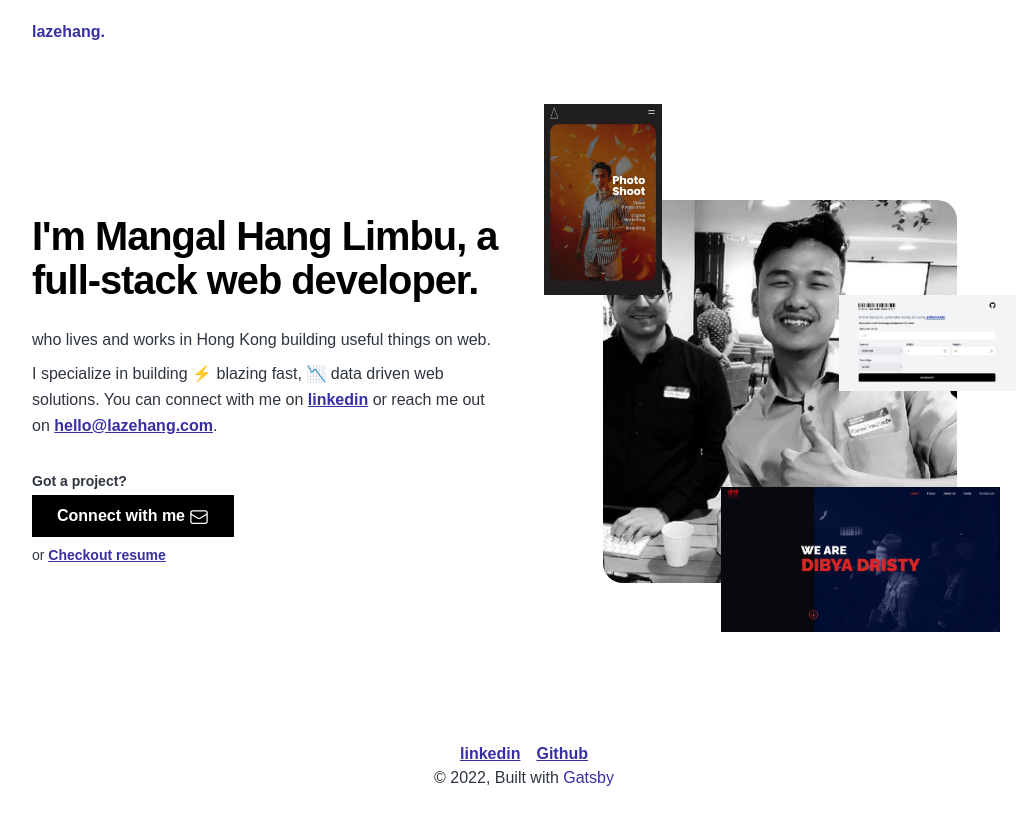
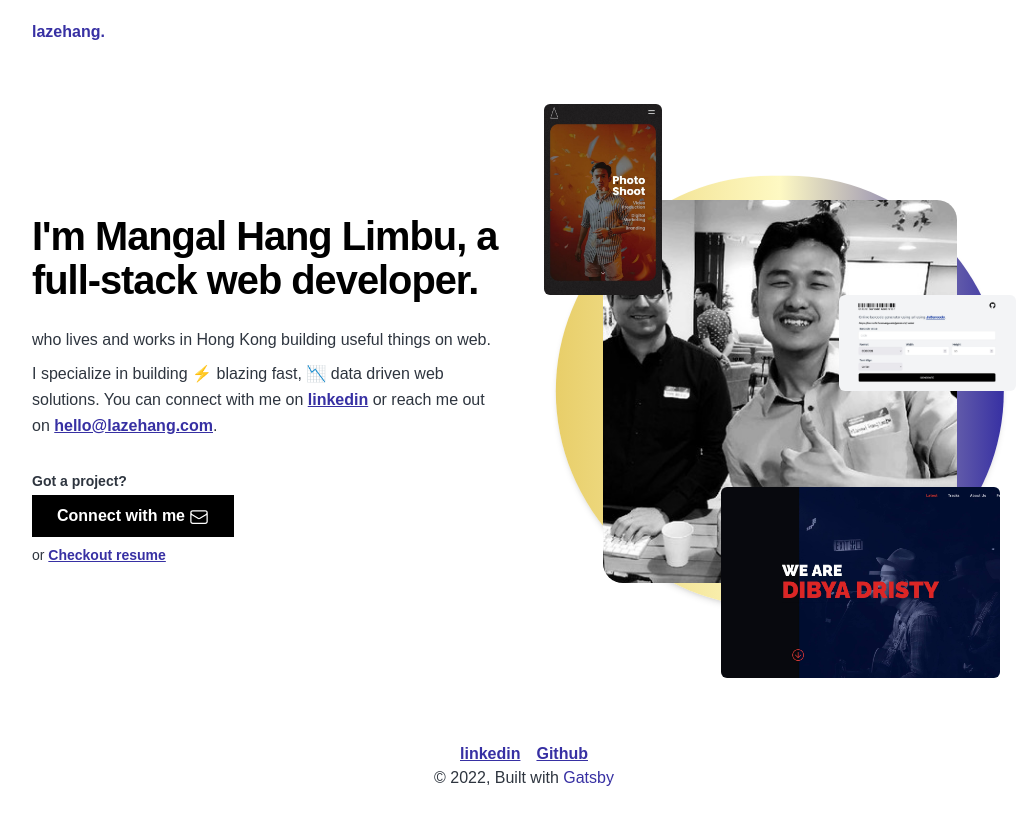
Before and after one commit to lazehang/lazehang.github.io, a Gatsby site: page / in a window 1280 px wide. Shown: the whole page, without its empty margins (116-1151 px from the left). Built offline with nearby package versions, Linux system fonts and the light colour scheme; Gatsby itself is replaced by a stand-in of ours.

Commit message:
update grid image

```diff
--- a/src/components/bio.js
+++ b/src/components/bio.js
@@ -7,7 +7,6 @@
 
 import * as React from 'react'
 import { useStaticQuery, graphql } from 'gatsby'
-import { StaticImage } from 'gatsby-plugin-image'
 import GridImage from './gridImage'
 const Bio = () => {
     const data = useStaticQuery(graphql`
@@ -31,7 +30,10 @@
 
     return (
         <div className="grid md:grid-cols-2 gap-10 items-center justify-center pb-10 md:py-10">
-            <GridImage className="md:order-2" />
+            <div className="md:order-2 relative">
+                <div className="absolute top-1/2 left-1/2 transform -translate-x-1/2 -translate-y-1/2 rounded-full h-[75%] w-[95%] bg-gradient-to-r to-[#3730a3] via-yellow-100 from-[#e8ce69] shadow-md" />
+                <GridImage />
+            </div>
             {author?.name && (
                 <div className="md:order-1 bg-white">
                     <h1 className="mt-0">
--- a/src/components/gridImage.js
+++ b/src/components/gridImage.js
@@ -15,7 +15,7 @@
                 href="https://www.spotlightstudiohk.com"
                 target="_blank"
                 rel="noopener noreferrer"
-                className="rounded-md col-start-1 col-span-2 row-start-1 row-span-2"
+                className="rounded-md col-start-1 col-span-2 row-start-1 row-span-2 overflow-hidden"
             >
                 <StaticImage
                     src="../images/portfolio/spotlight.jpg"
@@ -27,7 +27,7 @@
                 href="https://getbarcode.vercel.app/"
                 target="_blank"
                 rel="noopener noreferrer"
-                className="rounded-md col-start-6 col-end-9 row-start-3"
+                className="rounded-md col-start-6 col-end-9 row-start-3 overflow-hidden"
             >
                 <StaticImage
                     src="../images/portfolio/getbarcode.jpg"
@@ -35,18 +35,12 @@
                     alt="getbarcode"
                 />
             </a>
-            <a
-                href="https://dibyadristy.vercel.app"
-                target="_blank"
-                rel="noopener noreferrer"
+            <StaticImage
+                src="../images/portfolio/dibyadristy.jpg"
+                width={700}
+                alt="Dibya dristy"
                 className="rounded-md col-start-4 col-span-5 row-start-5 row-span-2 mr-4"
-            >
-                <StaticImage
-                    src="../images/portfolio/dibyadristy.jpg"
-                    width={700}
-                    alt="Dibya dristy"
-                />
-            </a>
+            />
         </div>
     )
 }
```
